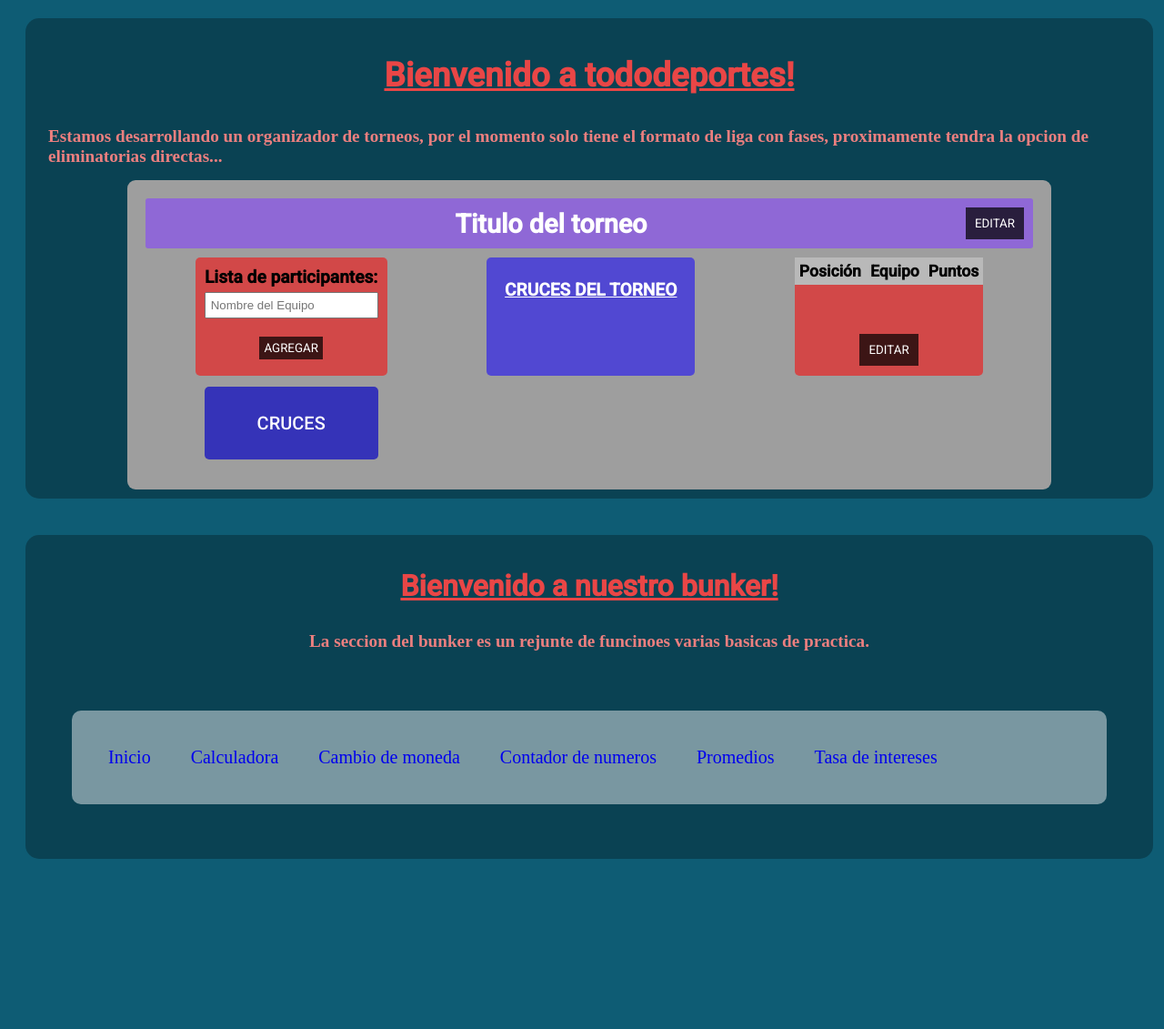
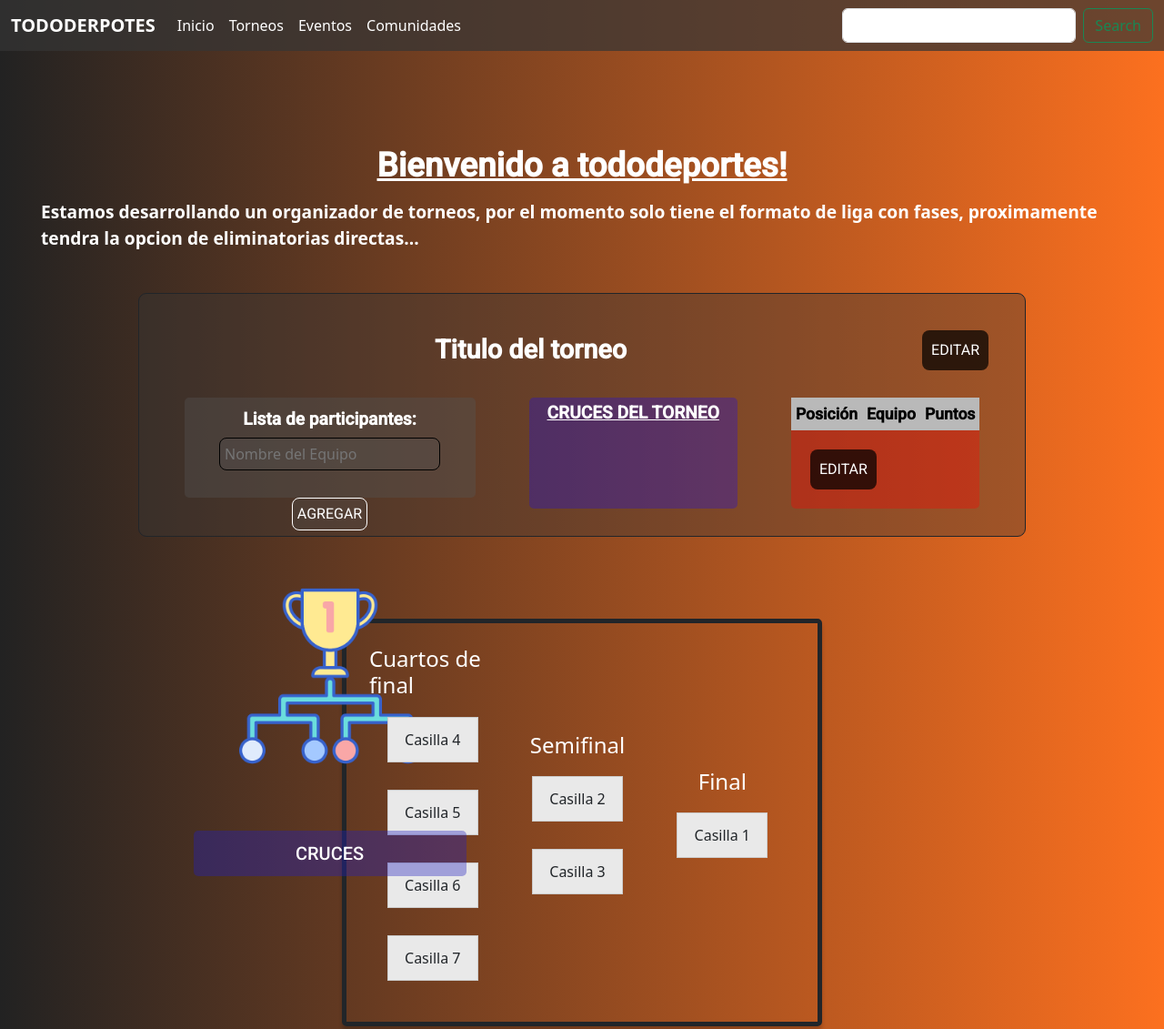
Before and after one commit to FacuRomano/EntregaFinalRomano---Javascript, a website: page index.html in a window 1280 px wide. Shown: the top 1131 px of the page at 91% size. Before the commit the page ends 964 px from the top, so only its background shows below. Drawn offline with nearby package versions, Linux system fonts and the light colour scheme.

Commit message:
Edicion sccs Post Entrega - base

```diff
--- a/index.html
+++ b/index.html
@@ -4,17 +4,49 @@
     <meta charset="UTF-8">
     <meta http-equiv="X-UA-Compatible" content="IE=edge">
     <meta name="viewport" content="width=device-width, initial-scale=1.0">
-    <link rel="stylesheet" type="text/css" href="./css/style.css">
     <link rel="preconnect" href="https://fonts.googleapis.com">
 	  <link rel="preconnect" href="https://fonts.gstatic.com" crossorigin>
 	  <link href="https://fonts.googleapis.com/css2?family=Roboto:wght@400;500&display=swap" rel="stylesheet">
+    <link href="https://cdn.jsdelivr.net/npm/bootstrap@5.3.0/dist/css/bootstrap.min.css" rel="stylesheet" integrity="sha384-9ndCyUaIbzAi2FUVXJi0CjmCapSmO7SnpJef0486qhLnuZ2cdeRhO02iuK6FUUVM"
+    crossorigin="anonymous">
+    <link rel="stylesheet" type="text/css" href="./css/style.css">
     <title>TODODEPORTES</title>
 </head>
 <body>
+
   <main>
+    <nav class="navbar navbar-expand-lg navBarI">
+      <div class="container-fluid">
+        <a class="navbar-brand size color" href="#">TODODERPOTES</a>
+        <button class="navbar-toggler" type="button" data-bs-toggle="collapse" data-bs-target="#navbarSupportedContent" aria-controls="navbarSupportedContent" aria-expanded="false" aria-label="Toggle navigation">
+          <span class="navbar-toggler-icon"></span>
+        </button>
+        <div class="collapse navbar-collapse" id="navbarSupportedContent">
+          <ul class="navbar-nav me-auto mb-2 mb-lg-0">
+            <li class="nav-item">
+              <a class="nav-link color" aria-current="page" href="#">Inicio</a>
+            </li>
+            <li class="nav-item">
+              <a class="nav-link color" href="#">Torneos</a>
+            </li>
+              <li class="nav-item">
+                <a class="nav-link color" href="#">Eventos</a>
+              </li>
+            <li class="nav-item">
+              <a class="nav-link color" href="#">Comunidades</a>
+            </li>
+          </ul>
+          <form class="d-flex" role="search">
+            <input class="form-control me-2" type="search" aria-label="Search">
+            <button class="btn btn-outline-success" type="submit">Search</button>
+          </form>
+        </div>
+      </div>
+    </nav>
+
 
     <section class="principal">
-            <h1>Bienvenido a tododeportes!</h1>
+      <h1 class="size">Bienvenido a tododeportes!</h1>
       <p class="texto_bienvenida">Estamos desarrollando un organizador de torneos, por el momento solo tiene el formato de liga con fases, proximamente tendra la opcion de eliminatorias directas...
       </p>
 
@@ -37,6 +69,7 @@
                   <label  class="tituloArticulo" for="equipo">Lista de participantes:</label>
                   <input type="text" id="equipo" name="equipo" placeholder="Nombre del Equipo">
                   <input class="boton"  type="submit" id="agregarSubmit" class="submitEquipos" value="Agregar">
+                  <img class="imagenTorneo" src="./assets/torneo.png" alt="imagenTorneo">
 
                 </form>
 
@@ -93,6 +126,30 @@
 
   </section>
 
+    <section class="visualTorneo">
+      <div class="torneo">
+        <div class="nivel-1 nivel">
+          <h3>Cuartos de final</h3>
+          <div class="casilla">Casilla 4</div>
+          <div class="casilla">Casilla 5</div>
+          <div class="casilla">Casilla 6</div>
+          <div class="casilla">Casilla 7</div>
+        </div>
+        <div class="nivel-2 nivel">
+          <h3>Semifinal</h3>
+          <div class="casilla">Casilla 2</div>
+          <div class="casilla">Casilla 3</div>
+        </div>
+        <div class="nivel-3 nivel">
+          <h3>Final</h3>
+          <div class="casilla">Casilla 1</div>
+        </div>
+        <!-- Más niveles y casillas... -->
+      </div>
+    </section>
+
+
+
         <section class="principal1">
             <h1>Bienvenido a nuestro bunker!</h1>
             <p class="texto_bienvenida">La seccion del bunker es un rejunte de funcinoes varias basicas de practica.
@@ -110,7 +167,7 @@
         </section>
     </main>
 
+    <script src="./index.js"></script>
 
-    <script src="./index.js"></script>
 </body>
 </html>
--- a/scss/_eventosDeportivos.scss
+++ b/scss/_eventosDeportivos.scss
@@ -1,12 +1,12 @@
 .principal{
     margin: 20px;
+    margin-top: 150px;
     padding: 10px;
-    background-color: rgba(0, 0, 0, 0.288);
     border-radius: 15px;
 
     h1{
         font-size:calc(1.5rem + 1vw);
-        color: rgb(233, 70, 70);
+        color: rgb(255, 255, 255);
         font-family: 'Roboto', sans-serif;
         display: flex;
         justify-content: center;
@@ -16,7 +16,7 @@
         margin: 10px;
         padding: 5px;
         font-size: 1.2rem;
-        color: rgb(236, 127, 127);
+        color: rgb(255, 255, 255);
         font-weight: bold;
         display: flex;
         justify-content: center;}
@@ -25,19 +25,25 @@
     .programa{
         padding: 20px;
         margin: 0 auto;
+        margin-top: 40px;
         width: 80%;
-        height:300px;
-        background-color: rgb(158, 158, 158);
+        height: 100%;
+        background-color: rgba(54, 54, 54, 0.377);
+        border: solid 1px;
         border-radius: 9px;
         align-items: center;
 
         .botonE{
-            width: auto;
+            margin: 10px;
+            padding: 5px;
+            width: min-content;
+            height: min-content;
             font-family: 'Roboto', sans-serif;
             background-color: #000000b6;
             color: white;
             border: none;
             cursor: pointer;
+            border-radius: 8px;
             text-transform: uppercase;
             &:hover{
                 border: solid 1px;
@@ -45,11 +51,12 @@
         }
         .boton{
             padding: 10px;
-            margin: 10px;
+            margin: 20px;
             font-family: 'Roboto', sans-serif;
             background-color: #000000b6;
             color: white;
             border: none;
+            border-radius: 8px;
             cursor: pointer;
             text-transform: uppercase;
             transition: .3s ease-in-out all;
@@ -58,12 +65,10 @@
             }
 
         }
-
         .formularioTitulo{
             width: 100%;
             display: flex ;
             justify-content: center;
-            background-color: rgb(143, 104, 214);
             border-radius: 3px;
 
             h3{
@@ -82,7 +87,8 @@
                     margin: 0 auto;
                     font-weight: bold;
                     font-size: calc(1.5rem + 1vw);
-                    background-color: rgb(143, 104, 214);
+                    background-color: rgba(0, 0, 0, 0);
+                    color: white;
                     display: flex;
             }
 
@@ -93,18 +99,22 @@
 
 
         .contenedor {
+            width:100%;
             display: flex;
             flex-direction:row;
             justify-content: space-between;
 
+
             .listaEquipos{
                 margin: 10px auto;
                 padding: 10px;
-                width:auto;
+                max-width:auto;
+                height: 400px;
                 max-height: 110px;
-                background-color: rgba(255, 0, 0, 0.541);
+                background-color: rgba(83, 83, 83, 0.384);
                 border-radius: 5px;
                 font-size: 1rem;
+                color: white;
                 list-style-type: none;
                 display: flex;
 
@@ -123,6 +133,9 @@
                     input {
                       margin-bottom: 10px;
                       padding: 5px;
+                      background-color: rgba(85, 85, 85, 0.247);
+                      border: solid 1px;
+                      border-radius: 8px;
                     }
                 }
                 .boton_inicio {
@@ -136,8 +149,8 @@
                         align-items: center;
                         justify-content: center;
                         width: 100%;
-                        height: 80px;
-                        background: #221fbdd7;
+                        height: 50px;
+                        background: #221fbd5d;
                         color: #fff;
                         font-family: 'Roboto', sans-serif;
                         font-size: 20px;
@@ -184,17 +197,22 @@
                       }
                     }
                   }
+                  .imagenTorneo{
+                    margin:50px;
+                    width: 200px;
+                    height: 200px;
+                  }
             }
 
             .contenedorCruces{
                 margin: 10px auto;
                 padding: 5px 20px 20px 20px ;
                 width:auto;
-                background-color: rgba(17, 0, 255, 0.541);
+                background-color: rgba(17, 0, 255, 0.274);
                 border-radius: 5px;
                 color: white;
                 overflow: auto;
-                max-height: 200px;
+                max-height: 550px;
                 display: flex;
                 flex-direction: column;
                 h3{
@@ -207,7 +225,7 @@
                 .casillaEquipos{
                     padding: 10px;
                     margin: 0 auto;
-                    list-style-type:decimal;
+                    list-style-type: decimal;
                     li{
                         width: 100%;
                         margin: 0 auto;
@@ -218,6 +236,16 @@
             }
 
             .tablaEquipos{
+                border-collapse: collapse;
+                margin: 10px auto;
+                padding: 10px;
+                width: auto;
+                overflow: auto;
+                max-height: 550px;
+                background-color: rgba(255, 0, 0, 0.329);
+                border-radius: 5px;
+                font-size: 1rem;
+                color: white;
                 .inputEquipo{
                     width: 80%;
                 }
@@ -228,15 +256,12 @@
                 .equipoDes{
                     text-align: center;
                 }
-                border-collapse: collapse;
-                margin: 10px auto;
-                padding: 10px;
-                background-color: rgba(255, 0, 0, 0.541);
-                border-radius: 5px;
-                font-size: 1rem;
+
                 .tablaHead th{
                     background-color: rgb(185, 185, 185);
                     padding: 10px;
+                    margin: 10px;
+                    color: black;
                 }
                 .thead th{
                     margin: 5px;
--- /dev/null
+++ b/scss/_header.scss
@@ -0,0 +1,15 @@
+.navBarI{
+    background-color: rgba(53, 53, 53, 0.719);
+    position: fixed;
+    top: 0;
+    width: 100%;
+    z-index: 1;
+}
+
+.color{
+    color: white;
+}
+
+.size{
+    font-weight: bold;
+}
--- a/scss/style.scss
+++ b/scss/style.scss
@@ -1,7 +1,8 @@
+@import "header";
 @import "eventosDeportivos";
 @import "programasJava";
 body{
-    background-color:rgb(14, 92, 116);
+    background-image: linear-gradient(to right, #222222, #fc701f);
     width: 100%;
     main{
         width: auto;
@@ -10,13 +11,65 @@ body{
 }
 
 
+.visualTorneo{
+  margin: 80px auto;
+  width:fit-content;
+  display: flex;
+  justify-content: center;
+  border: solid 5px;
+  border-radius: 5px;
+  box-shadow: 0 5px 4px rgba(0, 0, 0, 0.2);
+
+  h3{
+    margin: 5px;
+    color: white;
+    font-size: 1.5rem;
+  }
+}
+.torneo {
+  display: flex;
+  justify-content: center;
+  align-items: center;
+  margin: 10px;
+  padding: 10px;
+}
+
+.nivel {
+  display: flex;
+  flex-direction: column;
+  align-items: center;
+  margin-right: 10px;
+  width: 100%;
+}
+
+.nivel-1 {
+  margin-bottom: 10px;
+}
+
+.nivel-2 {
+  margin-bottom: 10px;
+}
+
+.nivel-3 {
+  margin-bottom: 10px;
+}
 
 
+.casilla {
+  width: 100px;
+  height: 50px;
+  background-color: #e9e9e9;
+  border: 1px solid #ccc;
+  margin: 15px;
+  display: flex;
+  justify-content: center;
+  align-items: center;
+}
 
 
 @media screen and (max-width:1024px){
     body{
-        background-color:rgb(14, 92, 116);
+        background-color:rgb(59, 59, 59);
         width: 100%;
         main{
             .principal{
```
Also changed, not shown: index.js (+24 -14 lines), assets/torneo.png (added), css/style.css. Lines whose indentation alone changed are shown as unchanged.
